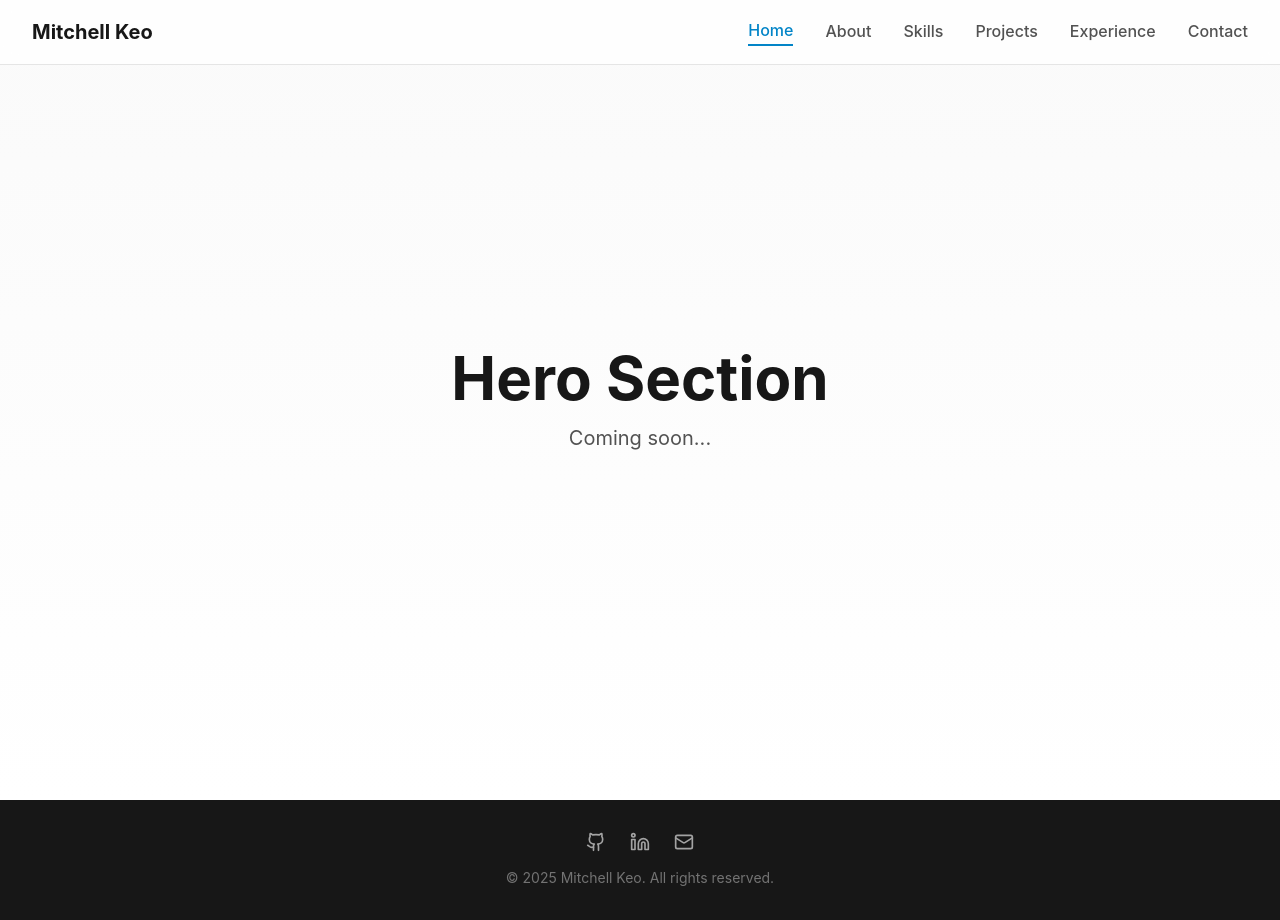
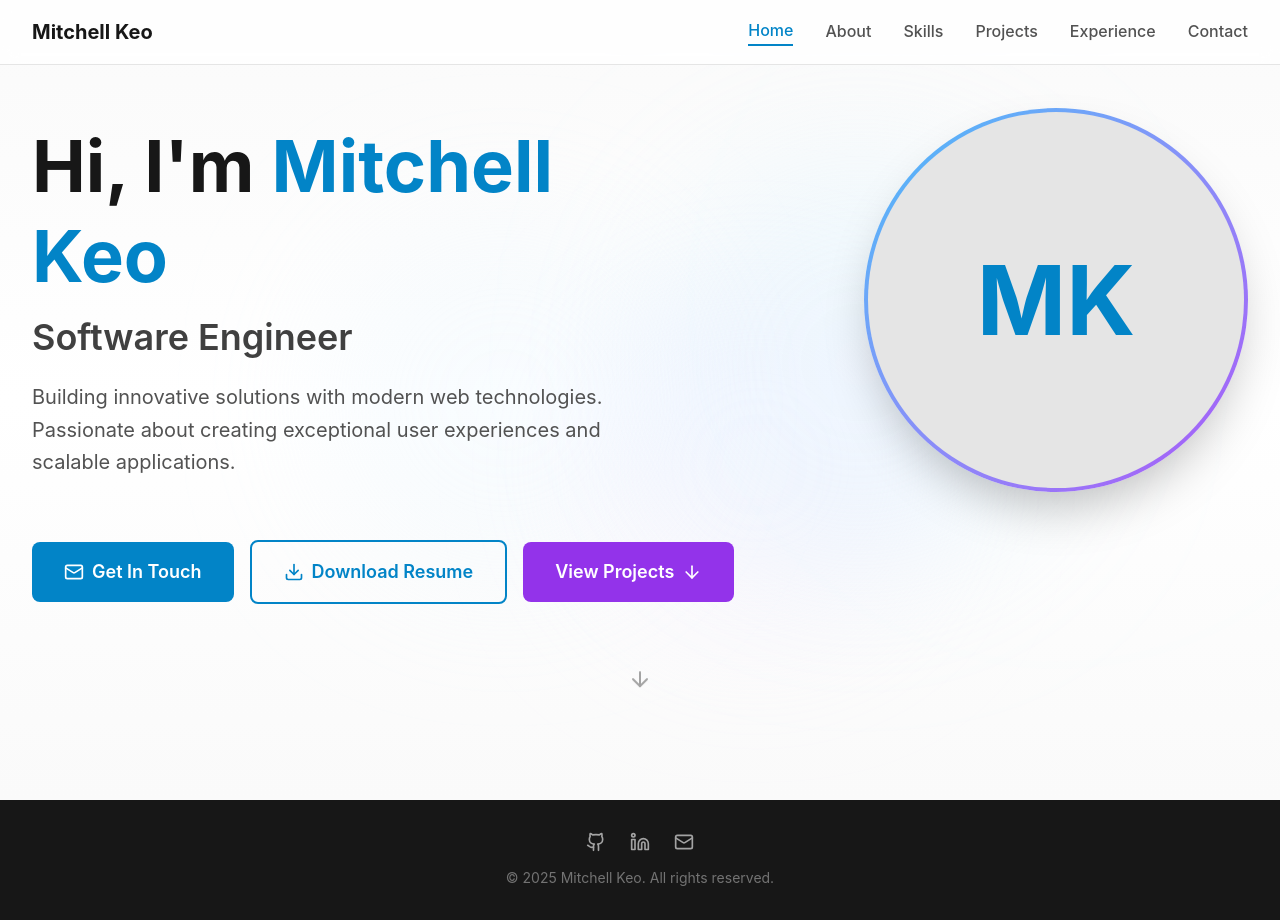
Before and after one commit to mitchellnkeo/portfolio, a React (Vite) app: page / in a window 1280 px wide. Built offline with nearby package versions, Linux system fonts and the light colour scheme.

Commit message:
Hero section update

```diff
--- /dev/null
+++ b/src/components/common/Button.tsx
@@ -0,0 +1,59 @@
+import type { ReactNode } from 'react';
+
+interface ButtonProps {
+  variant?: 'primary' | 'secondary' | 'outline';
+  size?: 'sm' | 'md' | 'lg';
+  children: ReactNode;
+  href?: string;
+  onClick?: (e?: React.MouseEvent<HTMLButtonElement | HTMLAnchorElement>) => void;
+  className?: string;
+  type?: 'button' | 'submit' | 'reset';
+}
+
+export default function Button({
+  variant = 'primary',
+  size = 'md',
+  children,
+  href,
+  onClick,
+  className = '',
+  type,
+}: ButtonProps) {
+  const baseStyles = 'inline-flex items-center justify-center font-semibold rounded-lg transition-all duration-200 focus:outline-none focus:ring-2 focus:ring-offset-2';
+
+  const variants = {
+    primary: 'bg-primary-600 text-white hover:bg-primary-700 focus:ring-primary-500',
+    secondary: 'bg-secondary-600 text-white hover:bg-secondary-700 focus:ring-secondary-500',
+    outline: 'border-2 border-primary-600 text-primary-600 hover:bg-primary-50 focus:ring-primary-500',
+  };
+
+  const sizes = {
+    sm: 'px-4 py-2 text-sm',
+    md: 'px-6 py-3 text-base',
+    lg: 'px-8 py-4 text-lg',
+  };
+
+  const classes = `${baseStyles} ${variants[variant]} ${sizes[size]} ${className}`;
+
+  if (href) {
+    return (
+      <a
+        href={href}
+        onClick={onClick}
+        className={classes}
+      >
+        {children}
+      </a>
+    );
+  }
+
+  return (
+    <button
+      onClick={onClick}
+      className={classes}
+      type={type || 'button'}
+    >
+      {children}
+    </button>
+  );
+}
--- a/src/components/sections/Hero.tsx
+++ b/src/components/sections/Hero.tsx
@@ -1,13 +1,110 @@
+import { ArrowDown, Download, Mail } from 'lucide-react';
+import Button from '../common/Button';
+
 export default function Hero() {
+  const handleScroll = (sectionId: string) => {
+    const element = document.getElementById(sectionId);
+    if (element) {
+      element.scrollIntoView({ behavior: 'smooth' });
+    }
+  };
+
   return (
-    <section id="hero" className="min-h-screen flex items-center justify-center bg-gradient-to-b from-neutral-50 to-white">
-      <div className="max-w-7xl mx-auto px-4 sm:px-6 lg:px-8 text-center">
-        <h1 className="text-4xl md:text-6xl font-bold text-neutral-900 mb-4">
-          Hero Section
-        </h1>
-        <p className="text-xl text-neutral-600">
-          Coming soon...
-        </p>
+    <section id="hero" className="min-h-screen flex items-center justify-center bg-gradient-to-b from-neutral-50 via-white to-neutral-50 relative overflow-hidden">
+      {/* Background decoration */}
+      <div className="absolute inset-0 overflow-hidden pointer-events-none">
+        <div className="absolute top-1/4 left-1/4 w-96 h-96 bg-primary-100 rounded-full mix-blend-multiply filter blur-3xl opacity-20 animate-blob"></div>
+        <div className="absolute top-1/3 right-1/4 w-96 h-96 bg-secondary-100 rounded-full mix-blend-multiply filter blur-3xl opacity-20 animate-blob animation-delay-2000"></div>
+        <div className="absolute bottom-1/4 left-1/2 w-96 h-96 bg-primary-200 rounded-full mix-blend-multiply filter blur-3xl opacity-20 animate-blob animation-delay-4000"></div>
+      </div>
+
+      <div className="max-w-7xl mx-auto px-4 sm:px-6 lg:px-8 relative z-10">
+        <div className="grid lg:grid-cols-2 gap-12 items-center">
+          {/* Left Column - Text Content */}
+          <div className="text-center lg:text-left space-y-6 animate-fade-in">
+            <div className="space-y-4">
+              <h1 className="text-5xl sm:text-6xl lg:text-7xl font-bold text-neutral-900 leading-tight">
+                Hi, I'm{' '}
+                <span className="text-primary-600">Mitchell Keo</span>
+              </h1>
+              <h2 className="text-2xl sm:text-3xl lg:text-4xl font-semibold text-neutral-700">
+                Software Engineer
+              </h2>
+            </div>
+
+            <p className="text-lg sm:text-xl text-neutral-600 max-w-2xl mx-auto lg:mx-0 leading-relaxed">
+              Building innovative solutions with modern web technologies.
+              Passionate about creating exceptional user experiences and scalable applications.
+            </p>
+          </div>
+
+          {/* Right Column - Avatar/Image */}
+          <div className="flex justify-center lg:justify-end animate-fade-in animation-delay-300">
+            <div className="relative">
+              {/* Placeholder for professional headshot */}
+              <div className="w-64 h-64 sm:w-80 sm:h-80 lg:w-96 lg:h-96 rounded-full bg-gradient-to-br from-primary-400 to-secondary-500 p-1 shadow-2xl">
+                <div className="w-full h-full rounded-full bg-neutral-200 flex items-center justify-center overflow-hidden">
+                  <div className="text-6xl sm:text-7xl lg:text-8xl font-bold text-primary-600">
+                    MK
+                  </div>
+                </div>
+              </div>
+              {/* Decorative ring */}
+              <div className="absolute inset-0 rounded-full border-4 border-primary-200 animate-ping opacity-20"></div>
+            </div>
+          </div>
+        </div>
+
+        {/* CTA Buttons */}
+        <div className="mt-12 flex flex-col sm:flex-row gap-4 justify-center lg:justify-start items-center animate-fade-in animation-delay-600">
+          <Button
+            variant="primary"
+            size="lg"
+            onClick={() => handleScroll('contact')}
+            className="group"
+          >
+            <Mail className="mr-2 w-5 h-5 group-hover:scale-110 transition-transform" />
+            Get In Touch
+          </Button>
+
+          <Button
+            variant="outline"
+            size="lg"
+            href="/resume.pdf"
+            className="group"
+            onClick={(e) => {
+              // In a real app, this would download the resume
+              if (e) {
+                e.preventDefault();
+              }
+              console.log('Resume download - implement later');
+            }}
+          >
+            <Download className="mr-2 w-5 h-5 group-hover:scale-110 transition-transform" />
+            Download Resume
+          </Button>
+
+          <Button
+            variant="secondary"
+            size="lg"
+            onClick={() => handleScroll('projects')}
+            className="group"
+          >
+            View Projects
+            <ArrowDown className="ml-2 w-5 h-5 group-hover:translate-y-1 transition-transform" />
+          </Button>
+        </div>
+
+        {/* Scroll Indicator */}
+        <div className="mt-16 flex justify-center animate-bounce">
+          <button
+            onClick={() => handleScroll('about')}
+            className="text-neutral-400 hover:text-primary-600 transition-colors"
+            aria-label="Scroll to about section"
+          >
+            <ArrowDown className="w-6 h-6" />
+          </button>
+        </div>
       </div>
     </section>
   );
--- a/src/index.css
+++ b/src/index.css
@@ -64,3 +64,52 @@
     text-wrap: balance;
   }
 }
+
+/* Hero Section Animations */
+@keyframes fade-in {
+  from {
+    opacity: 0;
+    transform: translateY(20px);
+  }
+  to {
+    opacity: 1;
+    transform: translateY(0);
+  }
+}
+
+@keyframes blob {
+  0%, 100% {
+    transform: translate(0, 0) scale(1);
+  }
+  33% {
+    transform: translate(30px, -50px) scale(1.1);
+  }
+  66% {
+    transform: translate(-20px, 20px) scale(0.9);
+  }
+}
+
+.animate-fade-in {
+  animation: fade-in 0.8s ease-out forwards;
+  opacity: 0;
+}
+
+.animate-blob {
+  animation: blob 7s infinite;
+}
+
+.animation-delay-300 {
+  animation-delay: 300ms;
+}
+
+.animation-delay-600 {
+  animation-delay: 600ms;
+}
+
+.animation-delay-2000 {
+  animation-delay: 2s;
+}
+
+.animation-delay-4000 {
+  animation-delay: 4s;
+}
```
Also changed, not shown: 1 other file (tests, documents, lock files or other folders).
